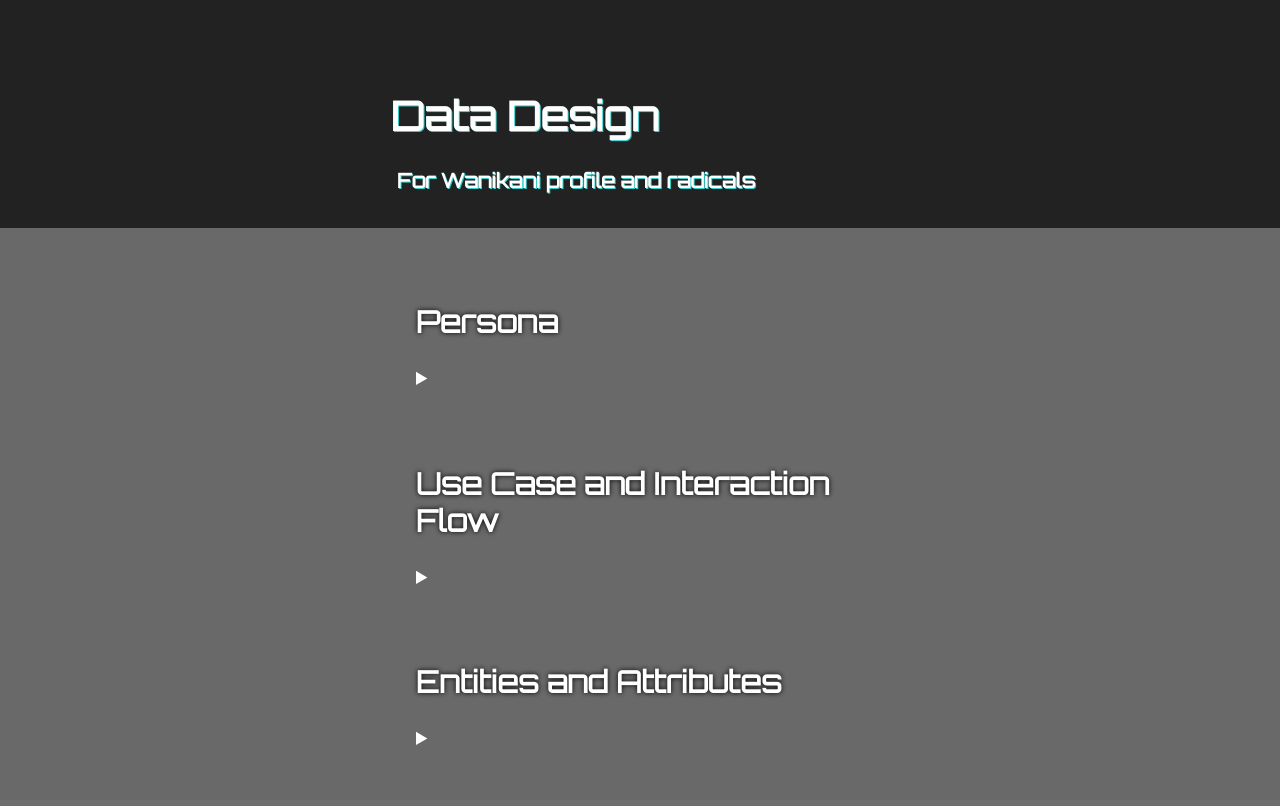
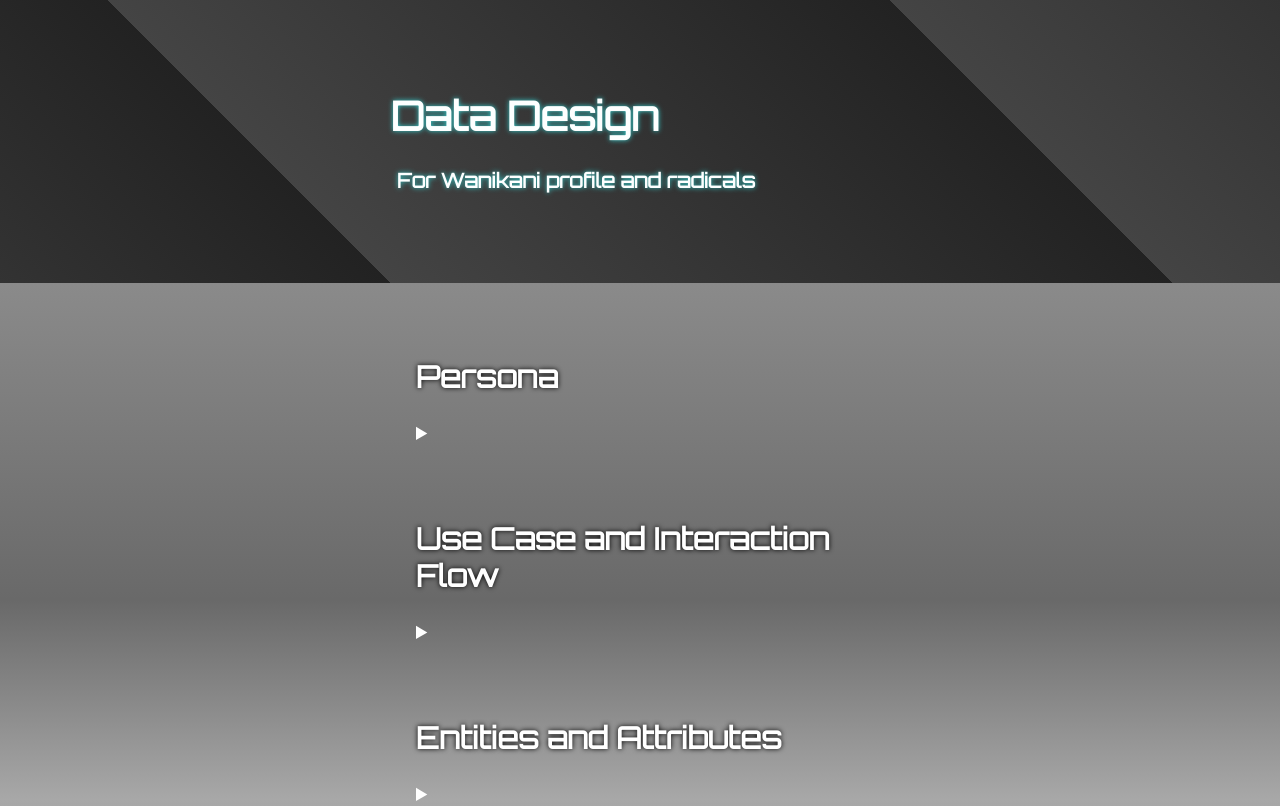
Before and after one commit to Karstagg/data-design-wanikani, a PHP site: page / in a window 1280 px wide. Before the commit the page ends 745 px from the top, so only its background shows below. Run offline with PHP 8.4, Linux system fonts and the light colour scheme.

Commit message:
Changed css backgrounds and text shadows

```diff
--- a/public_html/css/main.css
+++ b/public_html/css/main.css
@@ -3,17 +3,18 @@
 	text-shadow:0px 0px 5px black;
 	color: white;
 	font-size: 15pt;
-	background: dimgray;
+	background-color: dimgray;
+	background-image:linear-gradient(0deg, #A8A8A8 0%, transparent 25%, transparent 25%, #A8A8A8 100%);
 	margin: 0;
 	height: 100%;
 }
 header { /*style for the header*/
 	font-family: 'Orbitron', sans-serif;
-	text-shadow: 1px 1px #3CC;
+	text-shadow:0px 0px 5px #3CC;
 	text-align: center;
 	padding: 5%;
-	background:repeating-linear-gradient(-35deg, #222, #222 1px, #219 1px, #219 1px);
-	height: 100px;
+	background-color: #222;
+	background-image:repeating-linear-gradient(45deg, #444 25%, transparent 75%, transparent 75%, #444 75%);
 	margin: 0 auto;
 
 }
@@ -29,15 +30,15 @@
 @keyframes pulsate-out{ /*animation for header text*/
 	0% {
 		color: #3CC;
-		text-shadow: 1px 1px white;
+		text-shadow:0px 0px 5px white;
 	}
 	50% {
 		color: white;
-		text-shadow: 1px 1px #3CC;
+		text-shadow:0px 0px 5px #3CC;
 	}
 	100% {
 		color: #3CC;
-		text-shadow: 1px 1px white;
+		text-shadow:0px 0px 5px white;
 	}
 }
 p{ /*paragraphs*/
```
Also changed, not shown: public_html/img/wanikaniErd .svg (deleted), public_html/img/wanikaniErd.svg (added).
